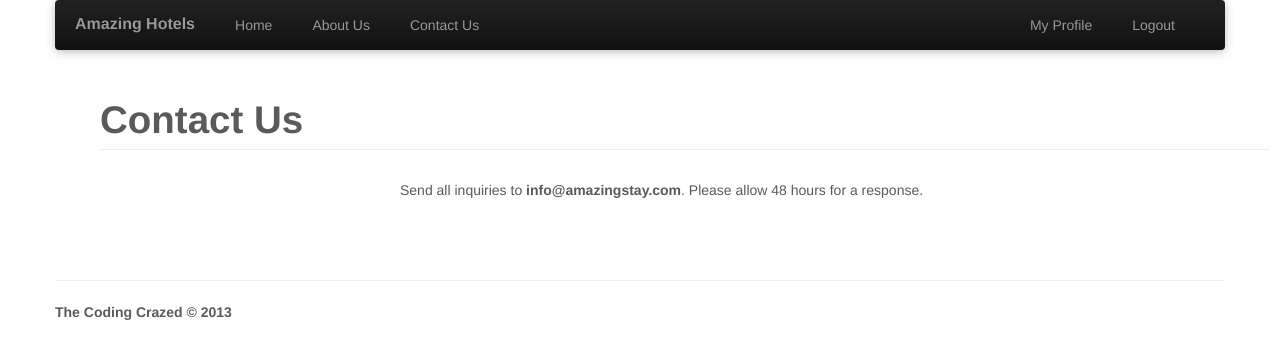
After one commit to hdoan741/hotel-booking-2102, a CodeIgniter app: page /contact in a window 1280 px wide; the page is wider, and only the part inside the window is pictured. The commit adds this page. Shown: the top 359 px of that part. Run offline with CodeIgniter, Linux system fonts and the light colour scheme; some libraries are stand-ins or nearby versions.

Commit message:
contact page

```diff
--- /dev/null
+++ b/CodeIgniter/application/views/pages/contact.php
@@ -0,0 +1,15 @@
+<div class="container content">
+	<h1 class="page-header">Contact Us</h1>
+
+	<div class="row">
+
+		<div class="span3">
+		</div>
+		<p class="span6">
+			Send all inquiries to <b>info@amazingstay.com</b>. Please allow 48 hours for a response.
+		</p>
+		<div class="span3">
+		</div>
+
+	</div>
+</div>
--- a/CodeIgniter/application/views/templates/header.php
+++ b/CodeIgniter/application/views/templates/header.php
@@ -22,9 +22,9 @@
           <!-- Responsive Navbar Part 2: Place all navbar contents you want collapsed withing .navbar-collapse.collapse. -->
           <div class="nav-collapse collapse">
             <ul class="nav">
-              <li class="active"><a href="#">Home</a></li>
+              <li><a href="/">Home</a></li>
               <li><a href="/about">About Us</a></li>
-              <li><a href="#contact">Contact Us</a></li>
+              <li><a href="/contact">Contact Us</a></li>
             </ul>
           </div><!--/.nav-collapse -->
           <div class="pull-right">
```
